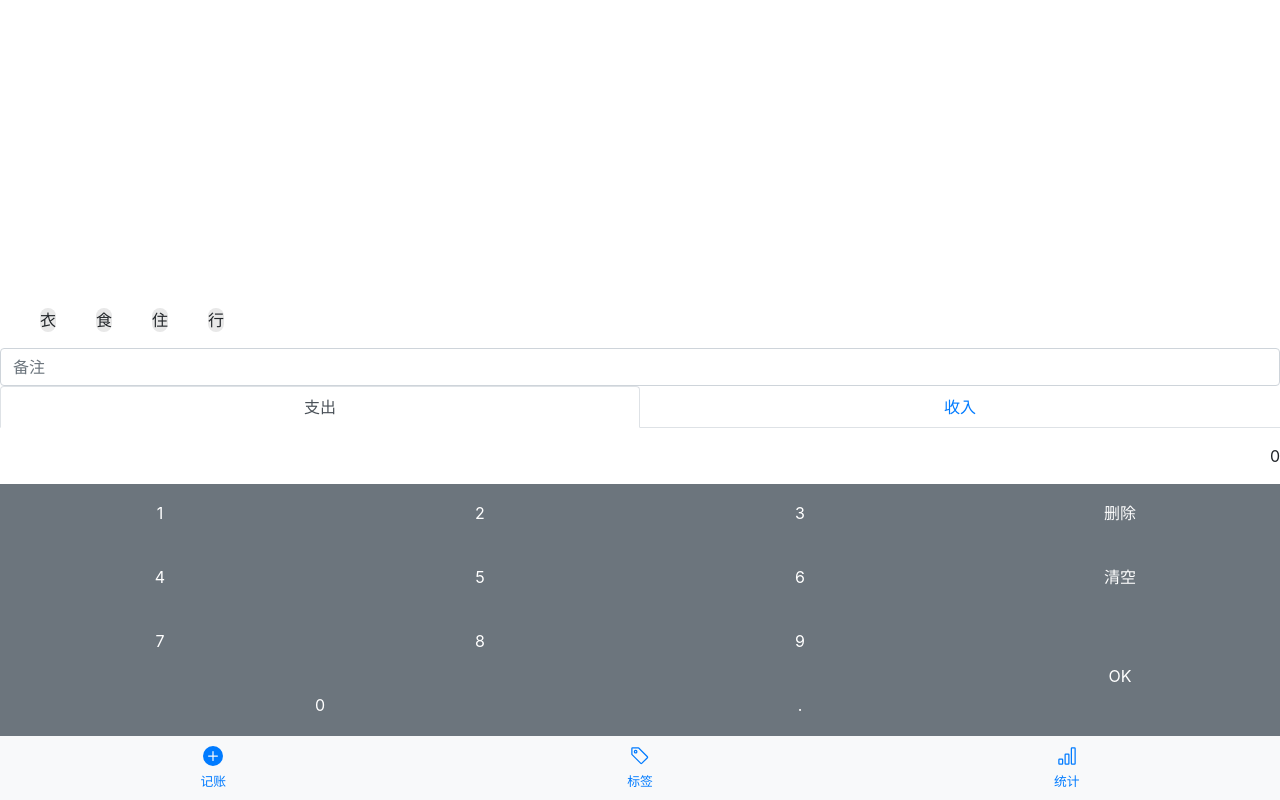
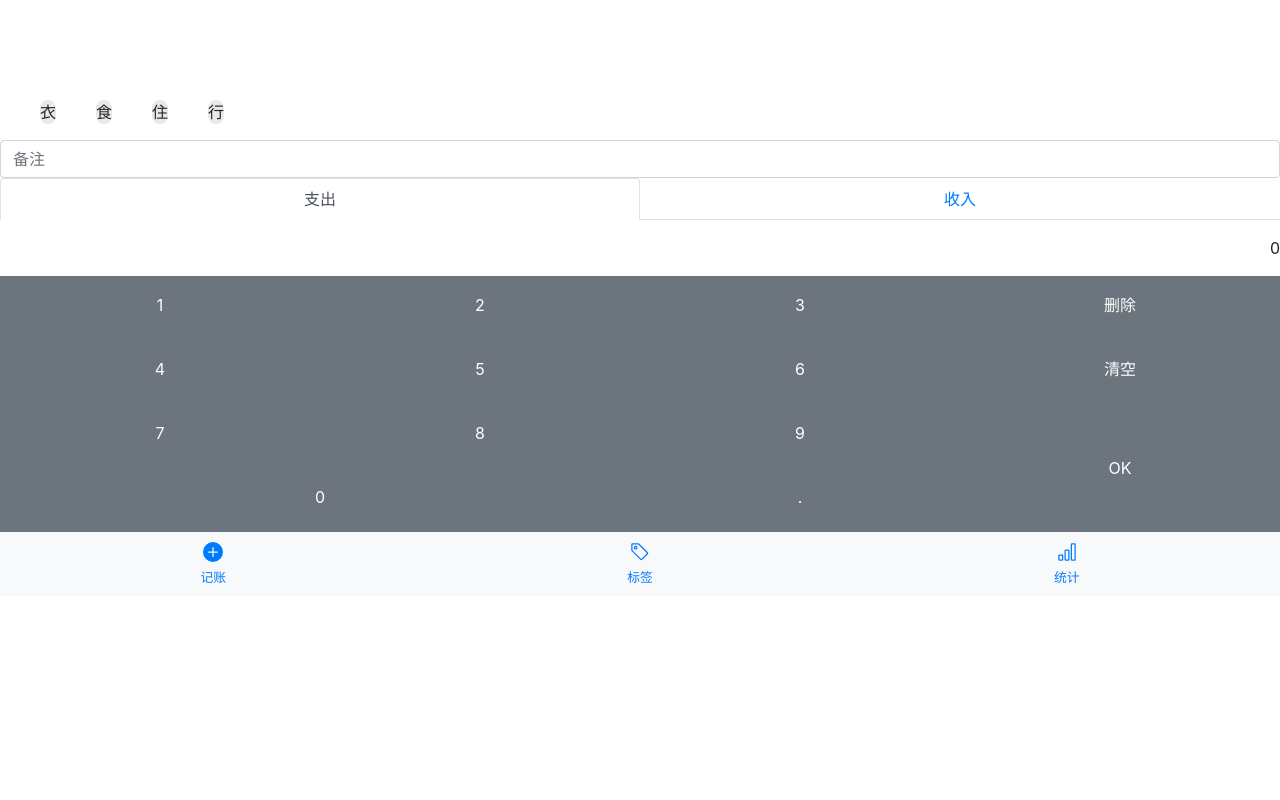
Before and after one commit to langlang1010/my-money-manger, a Vue app: page /#/ in a window 1280 px wide. Built offline with nearby package versions, Linux system fonts and the light colour scheme.

Commit message:
把第一个页面设置成功滚动

```diff
--- a/src/App.vue
+++ b/src/App.vue
@@ -1,7 +1,7 @@
 <template>
   <div>
     <router-view />
-    <b-nav justified class="fixed-bottom bg-light" >
+    <!-- <b-nav justified class="fixed-bottom bg-light" >
       <b-nav-item @click="change_active(0)">
         <template v-if="active === 0">
           <b-icon icon="plus-circle-fill"></b-icon>
@@ -32,35 +32,13 @@
         <br />
         <small>统计</small>
       </b-nav-item>
-    </b-nav>
+    </b-nav> -->
   </div>
 </template>
 
 <script>
 export default {
-  name: "App",
-  components: {},
-  data() {
-    return {
-      active: 0,
-      all_routers: ["/", "/tag", "/stastic"]
-    };
-  },
-  methods: {
-    // 切换active
-    change_active(which) {
-      this.active = which;
-      // 跳转到相应的page
-      this.$router.push({ path: this.all_routers[which] });
-    }
-  },
-  mounted() {
-    // 根据当前的路由来确定active
-    const name = this.$router.currentRoute.name.toLowerCase();
-    var routerName = ["record", "tag", "stastic"];
-    this.active = routerName.indexOf(name);
-    document.querySelector(".fixed-bottom").scrollIntoView();
-  }
+  name: "App"
 };
 </script>
 
--- a/src/pages/Record.vue
+++ b/src/pages/Record.vue
@@ -1,5 +1,5 @@
 <template>
-  <div class="record">
+  <div class="record" id="record">
     <b-alert
       class="successAlert"
       :show="dismissCountDown"
@@ -9,7 +9,7 @@
       @dismiss-count-down="countDownChanged"
     >记账成功</b-alert>
 
-    <div style="overflow-y:scroll;">
+    <div>
       <ul v-for="(item, index) of list" :key="index" class="ulstyle">
         <li
           @click="everytag(item)"
@@ -48,6 +48,23 @@
       <b-button @click="input(0)" squared class="num-button-zero" variant="secondary">0</b-button>
       <b-button @click="add_point()" squared class="num-button" variant="secondary">.</b-button>
     </div>
+    <b-nav justified class="bg-light">
+      <b-nav-item>
+        <b-icon icon="plus-circle-fill"></b-icon>
+        <br />
+        <small>记账</small>
+      </b-nav-item>
+      <b-nav-item @click="$router.push({ path: '/tag' })">
+        <b-icon icon="tag"></b-icon>
+        <br />
+        <small>标签</small>
+      </b-nav-item>
+      <b-nav-item @click="$router.push({ path: '/stastic' })">
+        <b-icon icon="bar-chart"></b-icon>
+        <br />
+        <small>统计</small>
+      </b-nav-item>
+    </b-nav>
   </div>
 </template>
 
@@ -69,6 +86,7 @@ export default {
       dismissCountDown: 0
     };
   },
+
   mounted() {
     var tags = localStorage.getItem("tags");
     var list = null;
@@ -90,7 +108,10 @@ export default {
       };
     }
     this.list = list;
+
+    window.scrollTo(0,400)
   },
+
   methods: {
     input(num) {
       // 如果是刚开始输入
@@ -148,8 +169,7 @@ export default {
       var listlength = this.list.length;
       for (var j = 0; j < listlength; j++) {
         this.list[j].isactive = true;
-        this.list[j].isactive2 = false;
-        // location.reload();
+        this.list[j].isactive2 = false
       }
 
       // 读取数据并转换成json格式
@@ -203,6 +223,7 @@ export default {
         this.choosetag.pop(item.content);
       }
     },
+    // 日期格式转换
     dateFormat(fmt, date) {
       let ret;
       const opt = {
@@ -230,15 +251,16 @@ export default {
 
 <style>
 .record {
-  position: fixed;
+  /* position: fixed;
   right: 0;
   bottom: 60px;
   top: auto;
   left: 0;
-  z-index: 1030;
+  z-index: 1030; */
+  /* overflow-y: scroll; */
+  padding-top: 100px;
 }
-.successAlert {
-}
+
 .num-button {
   width: 25%;
   height: 64px;
--- a/src/pages/Stastic.vue
+++ b/src/pages/Stastic.vue
@@ -57,6 +57,23 @@
         </b-list-group>
       </b-tab>
     </b-tabs>
+    <b-nav justified class="fixed-bottom bg-light" >
+      <b-nav-item  @click="$router.push({ path: '/' })">
+          <b-icon icon="plus-circle"></b-icon>
+        <br />
+        <small>记账</small>
+      </b-nav-item>
+      <b-nav-item @click="$router.push({ path: '/tag' })">
+          <b-icon icon="tag"></b-icon>
+        <br />
+        <small>标签</small>
+      </b-nav-item>
+      <b-nav-item>
+          <b-icon icon="bar-chart-fill"></b-icon>
+        <br />
+        <small>统计</small>
+      </b-nav-item>
+    </b-nav>
   </div>
 </template>
 <script>
--- a/src/pages/Tag.vue
+++ b/src/pages/Tag.vue
@@ -13,7 +13,23 @@
       <b-button variant="outline-primary" @click="click">新增标签</b-button>
     </div>
   </div>
-
+  <b-nav justified class="fixed-bottom bg-light" >
+      <b-nav-item  @click="$router.push({ path: '/' })">
+          <b-icon icon="plus-circle"></b-icon>
+        <br />
+        <small>记账</small>
+      </b-nav-item>
+      <b-nav-item >
+          <b-icon icon="tag-fill"></b-icon>
+        <br />
+        <small>标签</small>
+      </b-nav-item>
+      <b-nav-item @click="$router.push({ path: '/stastic' })">
+          <b-icon icon="bar-chart"></b-icon>
+        <br />
+        <small>统计</small>
+      </b-nav-item>
+    </b-nav>
 </div>
 </template>
 
@@ -36,6 +52,7 @@ export default {
       if (message) {
         this.list.push(message);
         window.localStorage.setItem("tags", JSON.stringify(this.list));
+        // 滑轮滑到底部
         window.scrollTo(9999999, 9999999)
       }
     }
```
